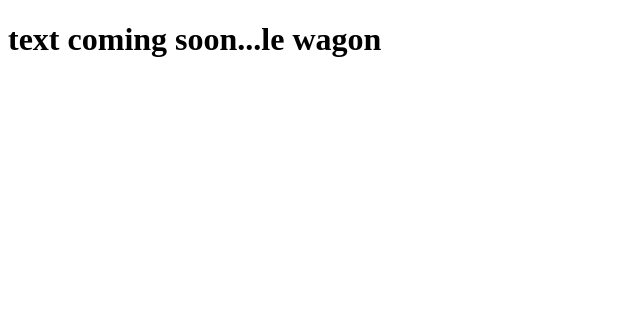
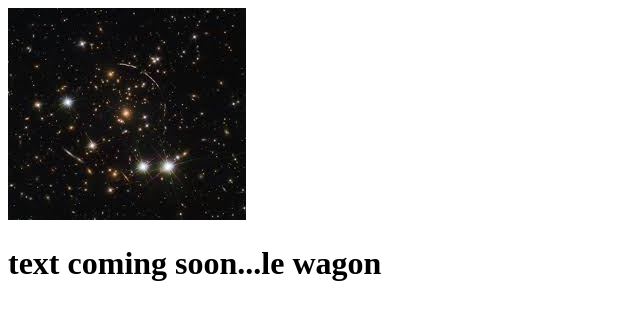
Before and after one commit to mathieu-valery/git-101, a plain HTML site: page index.html in a window 1280 px wide. Shown: the whole page, without its empty margins (0-640 px from the left). Drawn offline with Linux system fonts and the light colour scheme.

Commit message:
Added Hubble Image

```diff
--- a/index.html
+++ b/index.html
@@ -5,6 +5,7 @@
 </head>
 
 <body>
- <h1>text coming soon...le wagon</h1>
+	<img src="Unknown-1.jpeg">
+ 	<h1>text coming soon...le wagon</h1>
 </body>
 </html>
```
Also changed, not shown: Unknown-1.jpeg (added).
